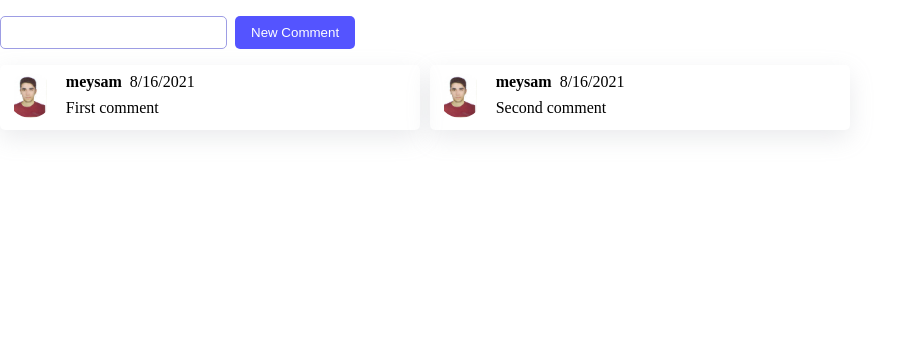
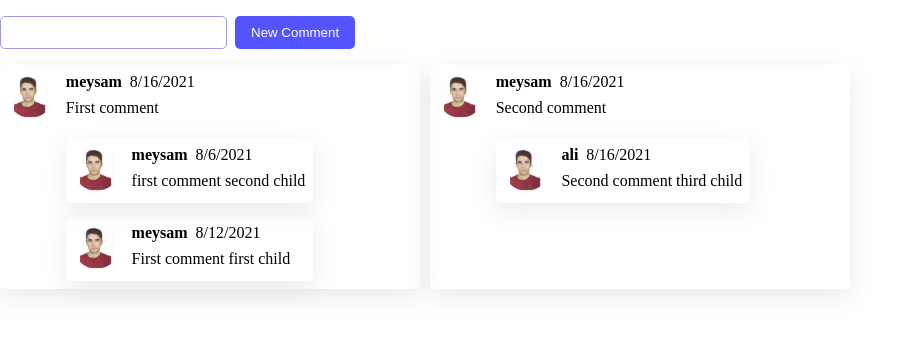
Before and after one commit to meysamzi/CommentingApp, a React (Create React App) app: page / in a window 1280 px wide. Shown: the top 338 px of the page, without its empty margins (0-899 px from the left). Built offline with nearby package versions, Linux system fonts and the light colour scheme.

Commit message:
feat: adding the replies of each parent comment

```diff
--- a/src/Components/Comment.js
+++ b/src/Components/Comment.js
@@ -14,6 +14,13 @@ const Comment = ({ comment, replies }) => {
           <span>{createdAt}</span>
         </div>
         <span>{comment?.body}</span>
+        {replies?.length > 0 && (
+          <div className="commentsCardsRightSideReplies">
+            {replies?.map((reply) => (
+              <Comment comment={reply} />
+            ))}
+          </div>
+        )}
       </div>
     </div>
   );
--- a/src/index.css
+++ b/src/index.css
@@ -46,6 +46,7 @@
   border-radius: 5px;
   display: flex;
   gap: 0.8rem;
+  /* height: min-content; */
 }
 
 .commentsCardsImgParent img {
@@ -61,6 +62,13 @@
   gap: 0.5rem;
 }
 
+.commentsCardsRightSideReplies {
+  display: flex;
+  flex-direction: column;
+  gap: 0.8rem;
+  margin-top: 0.8rem;
+}
+
 .commentsCardsRightSideNameAndDAte {
   display: flex;
   gap: 0.5rem;
```
